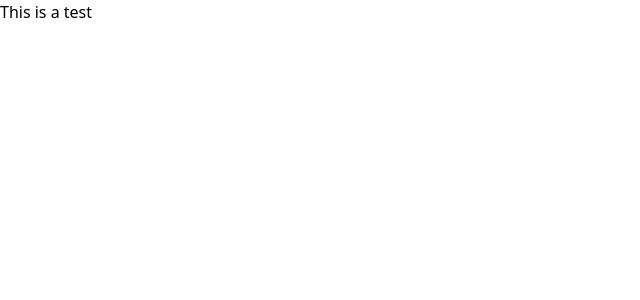
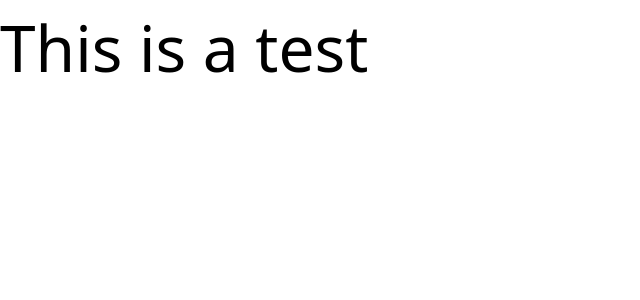
Before and after one commit to Baottran21/Mi_Tierra, a React (Vite) app: page / in a window 1280 px wide. Shown: the top 300 px of the page, without its empty margins (0-640 px from the left). Built offline with nearby package versions, Linux system fonts and the light colour scheme.

Commit message:
Added The WireFrame Rough Draft

```diff
--- a/src/App.tsx
+++ b/src/App.tsx
@@ -1,11 +1,9 @@
-
 function App() {
-
   return (
     <>
-    <h1>This is a test</h1>
+      <h1 className="text-[4rem]">This is a test</h1>
     </>
-  )
+  );
 }
 
-export default App
+export default App;
```
Also changed, not shown: 1 other file (tests, documents, lock files or other folders).
